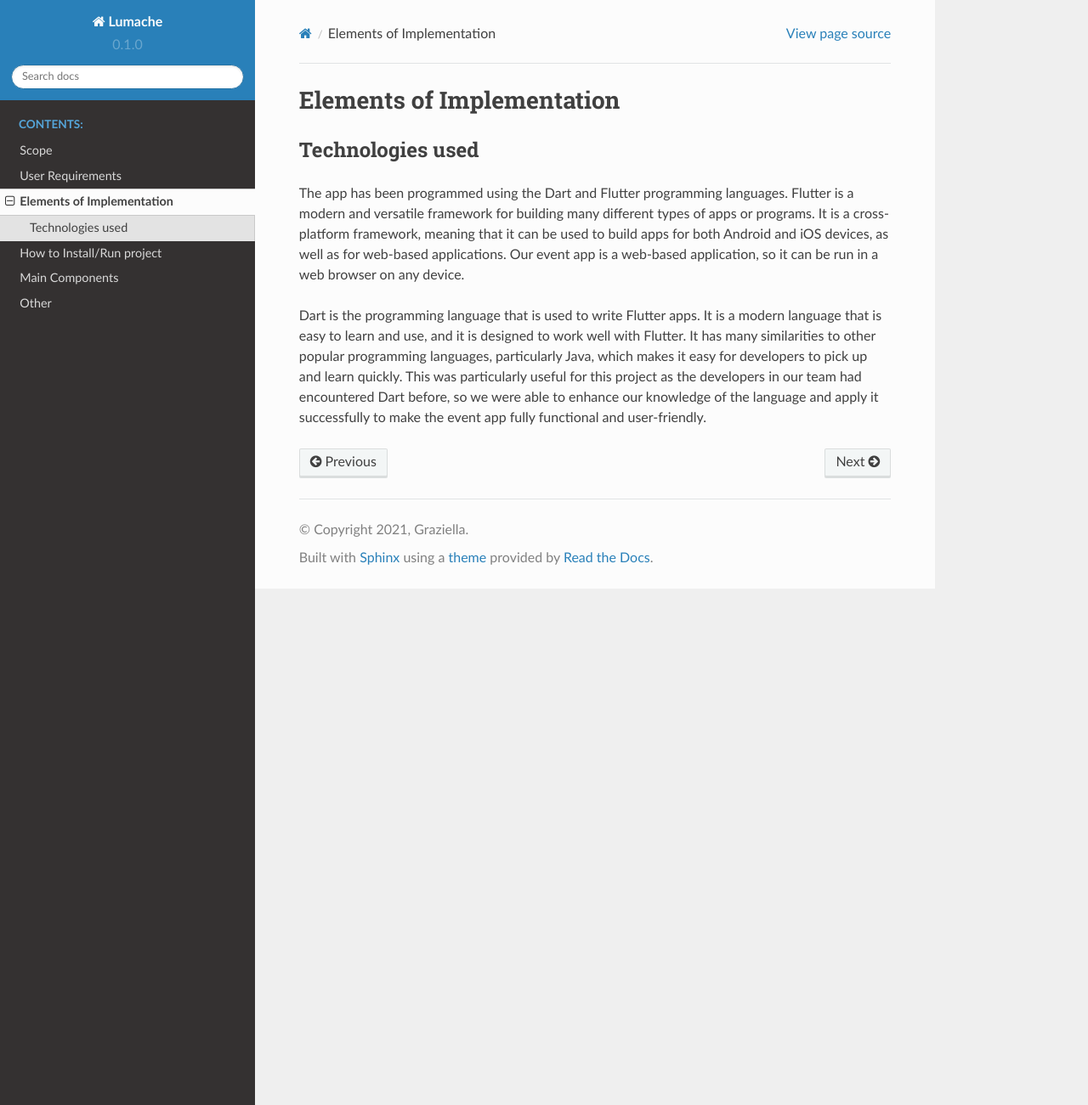
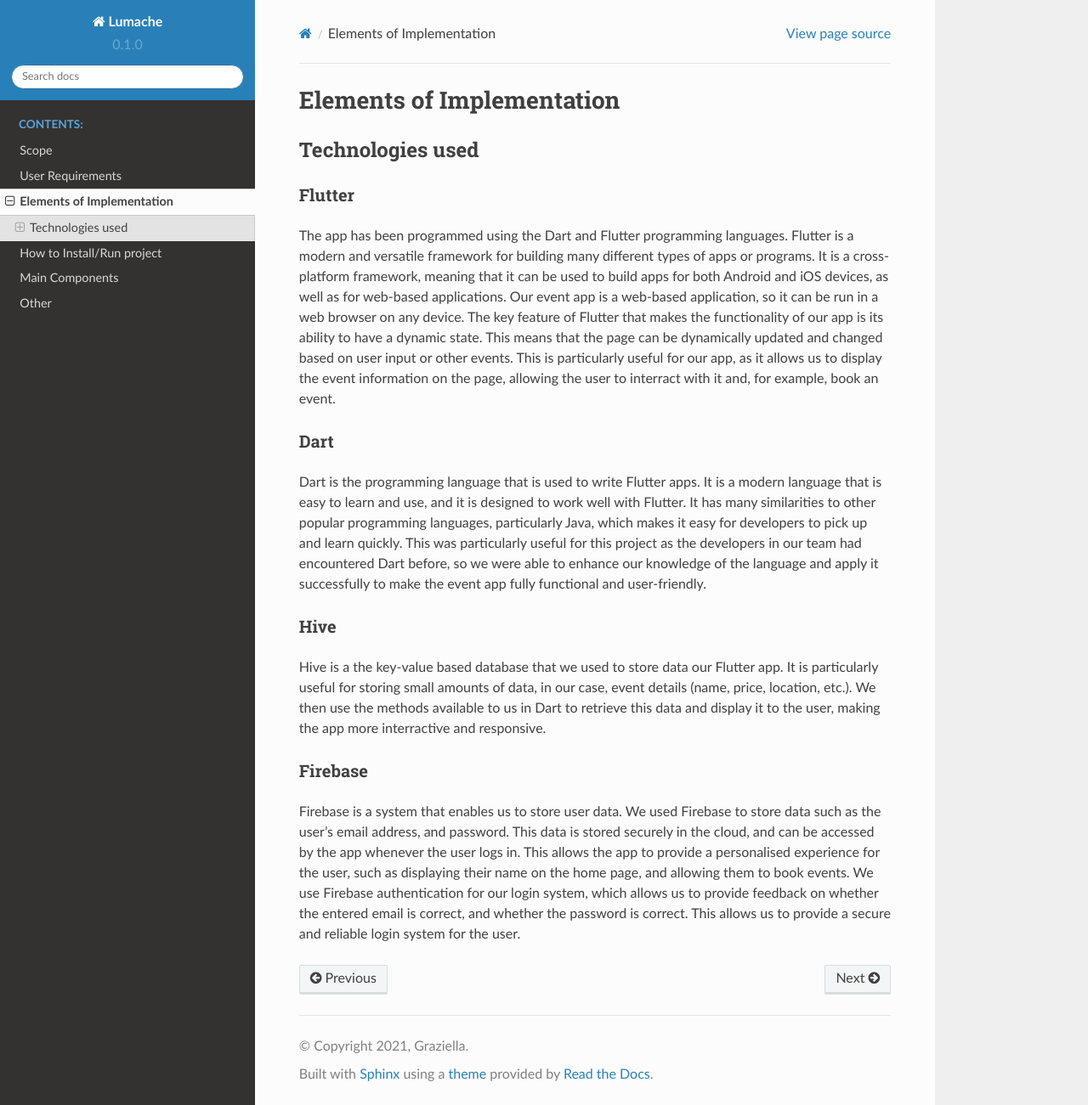
Before and after one commit to tommclark/setap-documentation, a Sphinx documentation site: the page built from docs/source/implementation.rst, in a window 1280 px wide and 1301 px high. Shown: the whole window at 85% size. Built offline with Sphinx 7.4.7 and the Read the Docs theme 2.0.0, drawn with Linux system fonts in a browser that asks for light colours.

Commit message:
subheadings, hive and firebase

```diff
--- a/docs/source/implementation.rst
+++ b/docs/source/implementation.rst
@@ -3,6 +3,23 @@ Elements of Implementation
 
 Technologies used
 -----------------
-The app has been programmed using the Dart and Flutter programming languages. Flutter is a modern and versatile framework for building many different types of apps or programs. It is a cross-platform framework, meaning that it can be used to build apps for both Android and iOS devices, as well as for web-based applications. Our event app is a web-based application, so it can be run in a web browser on any device.
+
+Flutter
+^^^^^^^^^^^^^^^
+
+The app has been programmed using the Dart and Flutter programming languages. Flutter is a modern and versatile framework for building many different types of apps or programs. It is a cross-platform framework, meaning that it can be used to build apps for both Android and iOS devices, as well as for web-based applications. Our event app is a web-based application, so it can be run in a web browser on any device. The key feature of Flutter that makes the functionality of our app is its ability to have a dynamic state. This means that the page can be dynamically updated and changed based on user input or other events. This is particularly useful for our app, as it allows us to display the event information on the page, allowing the user to interract with it and, for example, book an event.
+
+Dart
+^^^^^^^^^^^^^^^^
 
 Dart is the programming language that is used to write Flutter apps. It is a modern language that is easy to learn and use, and it is designed to work well with Flutter. It has many similarities to other popular programming languages, particularly Java, which makes it easy for developers to pick up and learn quickly. This was particularly useful for this project as the developers in our team had encountered Dart before, so we were able to enhance our knowledge of the language and apply it successfully to make the event app fully functional and user-friendly.
+
+Hive
+^^^^^^^^^^^^^^^^
+
+Hive is a the key-value based database that we used to store data our Flutter app. It is particularly useful for storing small amounts of data, in our case, event details (name, price, location, etc.). We then use the methods available to us in Dart to retrieve this data and display it to the user, making the app more interractive and responsive.
+
+Firebase
+^^^^^^^^^^^^^^^^
+
+Firebase is a system that enables us to store user data. We used Firebase to store data such as the user's email address, and password. This data is stored securely in the cloud, and can be accessed by the app whenever the user logs in. This allows the app to provide a personalised experience for the user, such as displaying their name on the home page, and allowing them to book events. We use Firebase authentication for our login system, which allows us to provide feedback on whether the entered email is correct, and whether the password is correct. This allows us to provide a secure and reliable login system for the user.
```
